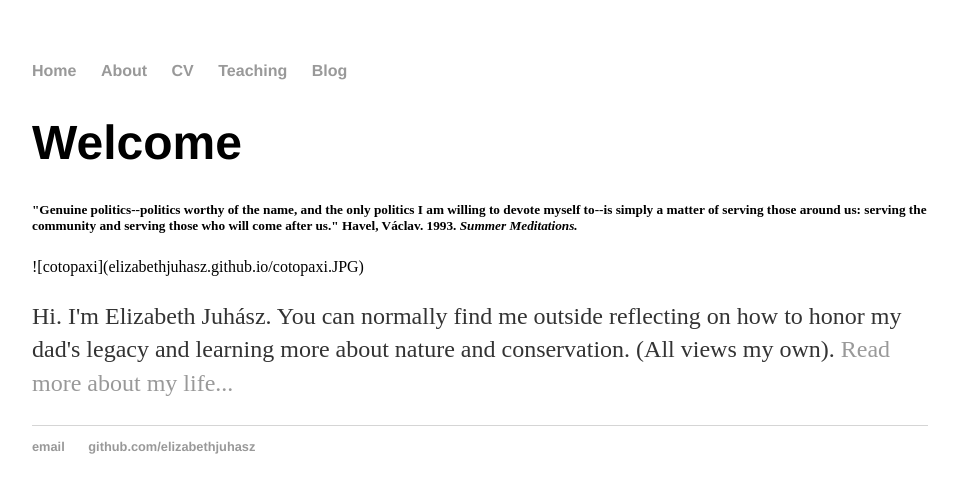
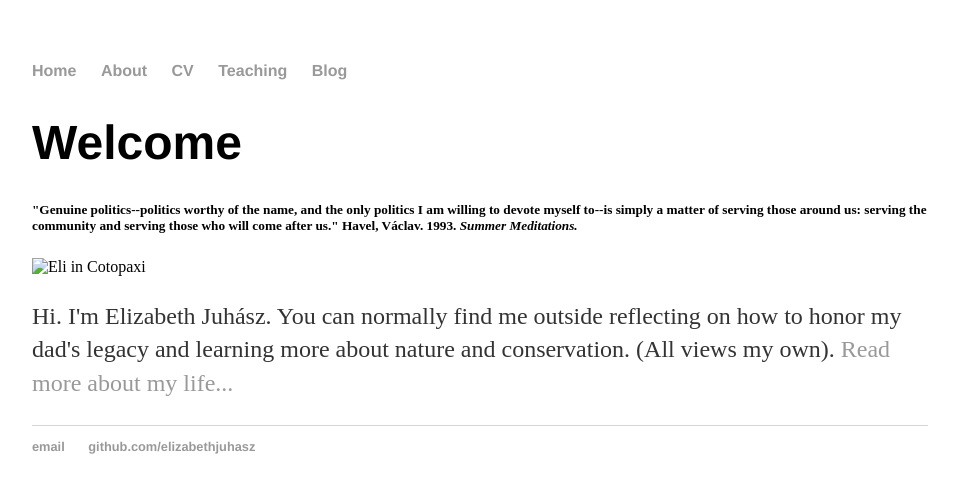
Before and after one commit to elizabethjuhasz/elizabethjuhasz.github.io, a Jekyll site: the page built from index.html, in a window 1280 px wide. Shown: the top 493 px of the page, without its empty margins (160-1118 px from the left). Built offline with Jekyll 4.4.1, drawn with Linux system fonts in a browser that asks for light colours.

Commit message:
Update index.html

```diff
--- a/index.html
+++ b/index.html
@@ -6,6 +6,6 @@ title: Elizabeth
 		<div class="blurb">
 			<h1>Welcome</h1>
 			<p><h5>"Genuine politics--politics worthy of the name, and the only politics I am willing to devote myself to--is simply a matter of serving those around us: serving the community and serving those who will come after us." Havel,  Václav. 1993. <i>Summer Meditations.</i></h5></p>
-			![cotopaxi](elizabethjuhasz.github.io/cotopaxi.JPG)
+			<img src="elizabethjuhasz.github.io/cotopaxi.JPG" alt="Eli in Cotopaxi">
 			<p>Hi. I'm Elizabeth Juhász. You can normally find me outside reflecting on how to honor my dad's legacy and learning more about nature and conservation.  (All views my own). <a href="/about">Read more about my life...</a></p>
 		</div>
```
